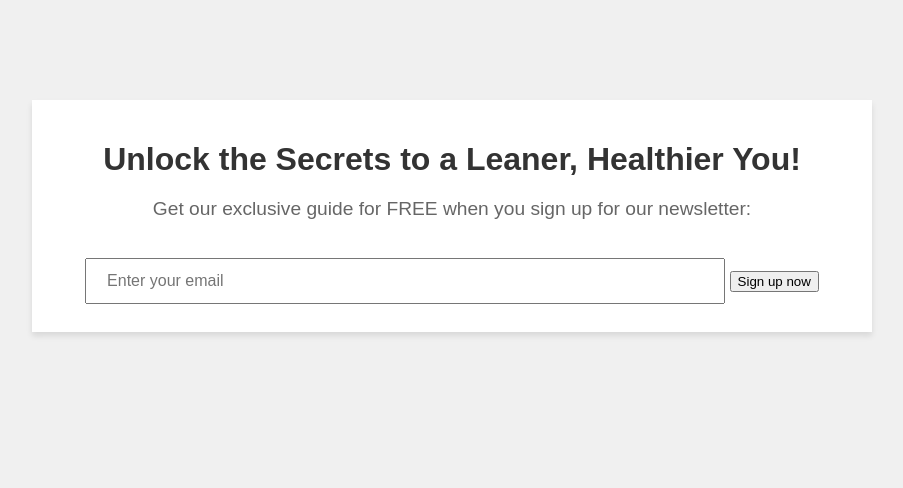
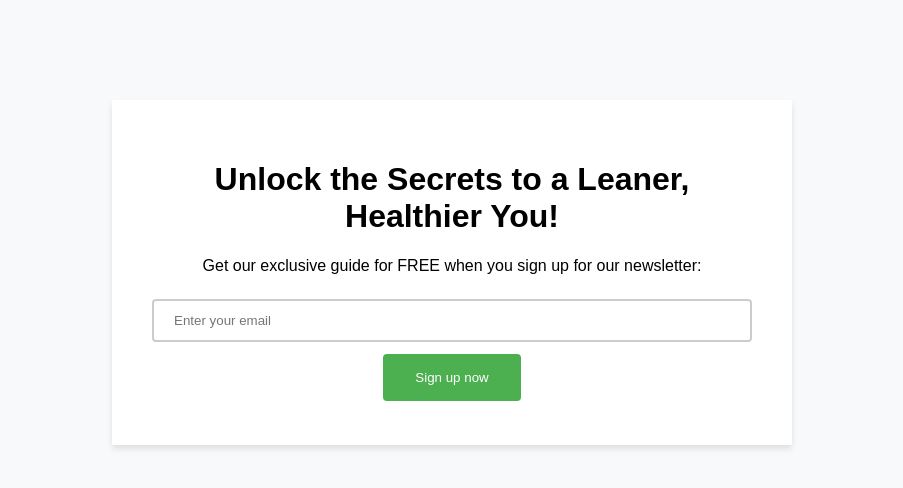
Before and after one commit to PolymathHero/polymathhero, a PHP site: page / in a window 1280 px wide. Shown: the top 488 px of the page, without its empty margins (188-1091 px from the left). Run offline with PHP 8.4, Linux system fonts and the light colour scheme.

Commit message:
Update styles.css

```diff
--- a/styles.css
+++ b/styles.css
@@ -1,53 +1,33 @@
 body {
     font-family: Arial, sans-serif;
-    background-color: #f0f0f0;
-    margin: 0;
-    padding: 0;
+    background-color: #f8f9fa;
 }
 
 .container {
-    max-width: 800px;
+    max-width: 600px;
     margin: 100px auto;
-    padding: 20px;
+    text-align: center;
     background-color: #ffffff;
+    padding: 40px;
     box-shadow: 0 4px 6px rgba(0, 0, 0, 0.1);
-    text-align: center;
-}
-
-h1 {
-    font-size: 2em;
-    color: #333;
-    margin-bottom: 20px;
-}
-
-p {
-    font-size: 1.2em;
-    color: #666;
-    margin-bottom: 30px;
 }
 
 input[type="email"] {
-    width: 80%;
+    width: 100%;
     padding: 12px 20px;
     margin: 8px 0;
     box-sizing: border-box;
-    font-size: 1em;
+    border: 2px solid #ccc;
+    border-radius: 4px;
 }
 
-button {
+input[type="submit"] {
     background-color: #4CAF50;
     border: none;
     color: white;
-    padding: 15px 32px;
-    text-align: center;
+    padding: 16px 32px;
     text-decoration: none;
-    display: inline-block;
-    font-size: 16px;
     margin: 4px 2px;
     cursor: pointer;
-    transition-duration: 0.4s;
+    border-radius: 4px;
 }
-
-button:hover {
-    background-color: #45a049;
-}
```
